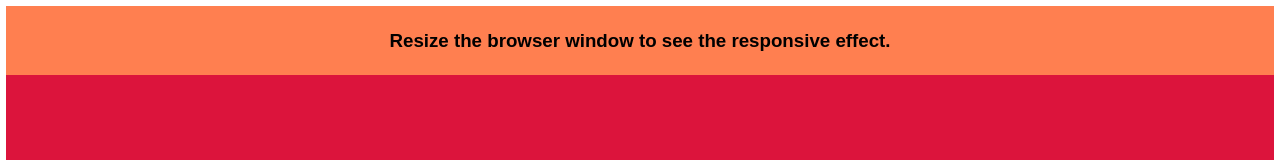
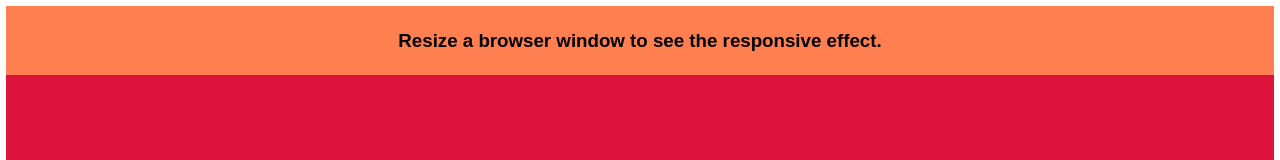
Before and after one commit to RegusGen/Learning, a plain HTML site: page index.html in a window 1280 px wide. Shown: the top 160 px of the page. Drawn offline with Linux system fonts and the light colour scheme.

Commit message:
Changed text

```diff
--- a/index.html
+++ b/index.html
@@ -10,7 +10,7 @@
 <script src="script.js"></script>
 
 <div class="note">
-    <h3>Resize the browser window to see the responsive effect.</h3>
+    <h3>Resize a browser window to see the responsive effect.</h3>
 </div>
 
 <div class="header">
```
